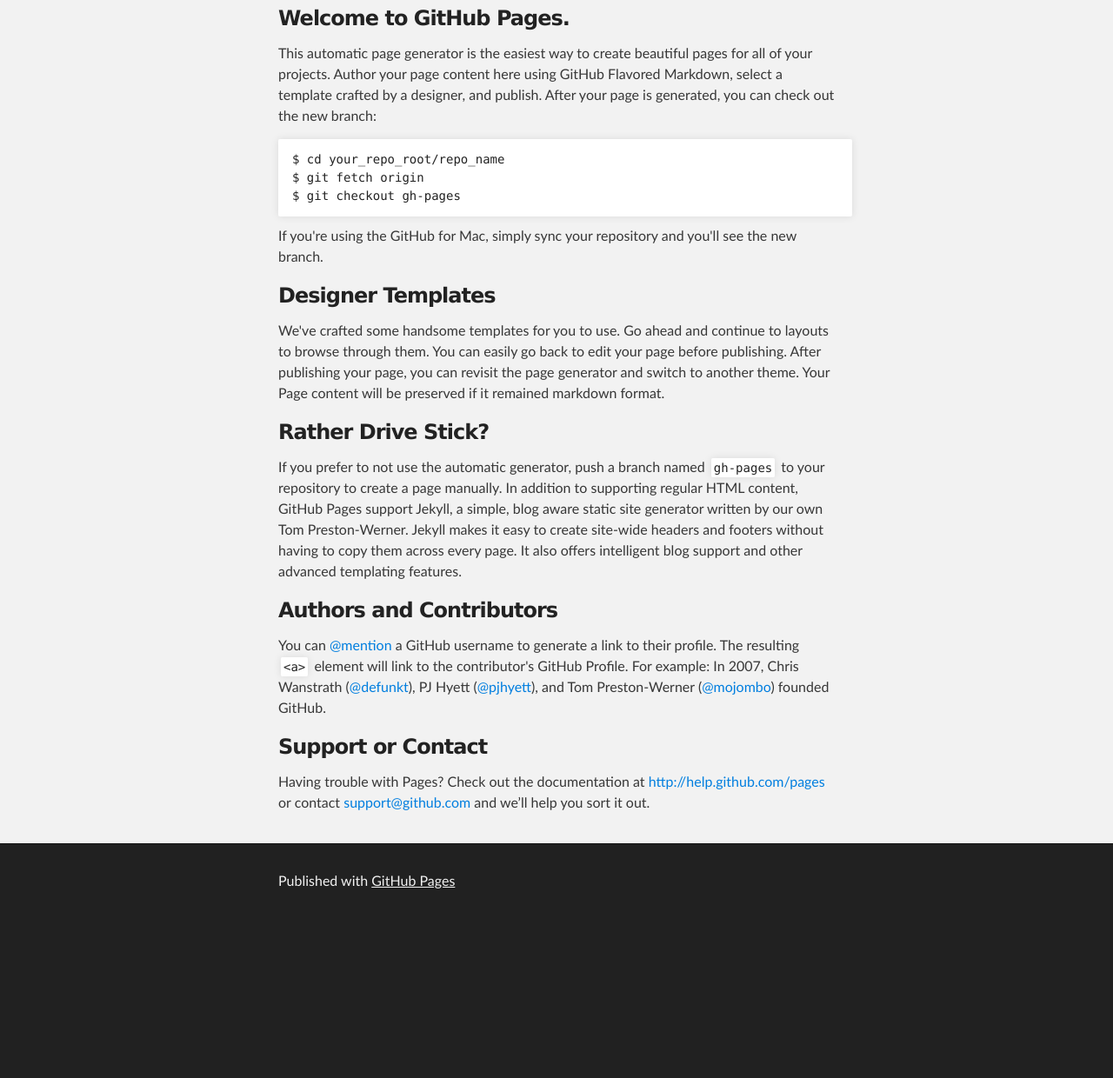
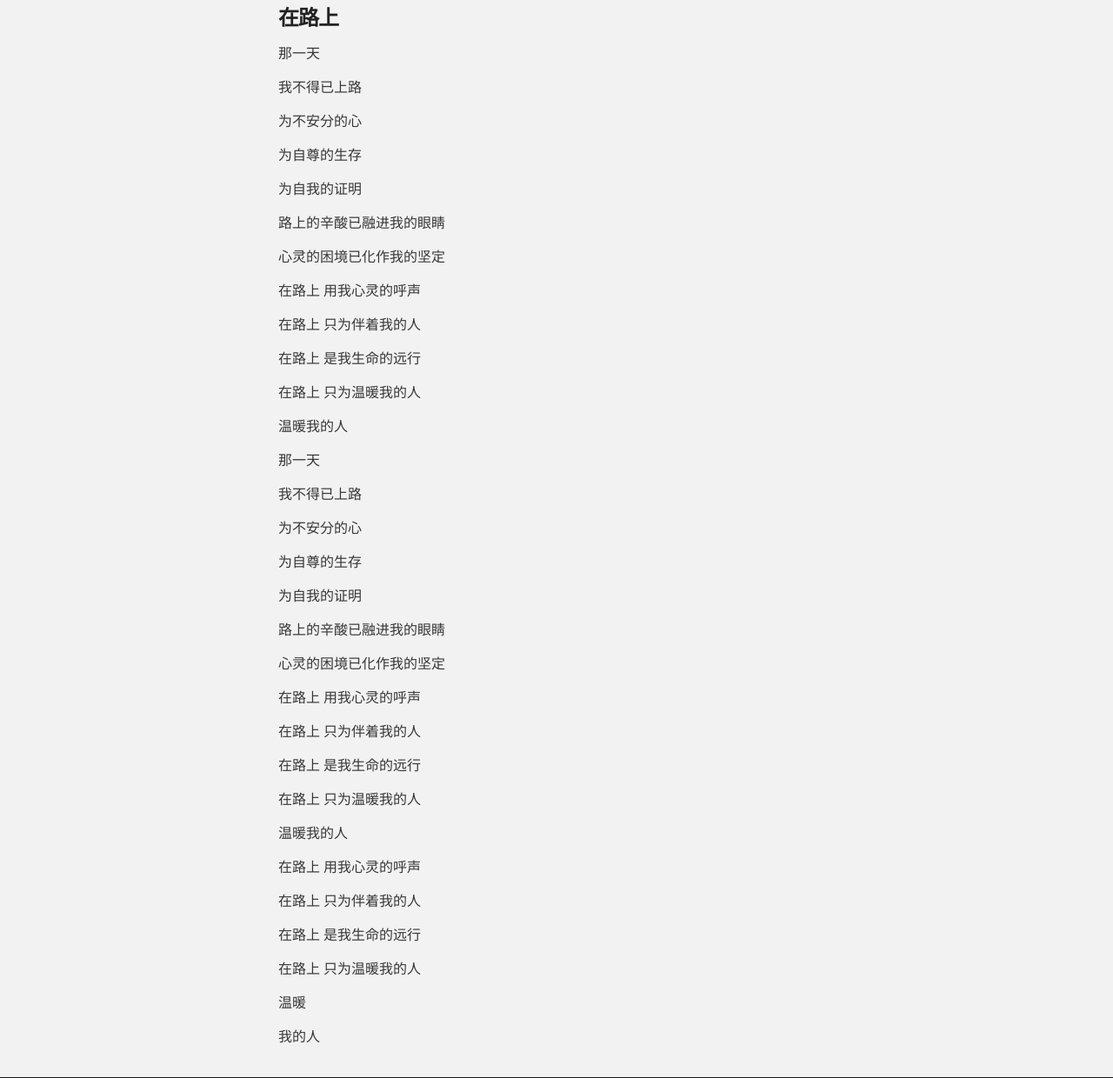
Before and after one commit to mllw/menglinglong.github.io, a plain HTML site: page index.html in a window 1280 px wide. Shown: the part 221-1461 px from the top of the page at 87% size. Before the commit the page ends 1281 px from the top, so only its background shows below. Drawn offline with Linux system fonts and the light colour scheme.

Commit message:
edit title

```diff
--- a/index.html
+++ b/index.html
@@ -8,7 +8,7 @@
 
     <link rel="stylesheet" type="text/css" media="screen" href="stylesheets/stylesheet.css">
 
-    <title>Menglinglong.github.io</title>
+    <title>人生</title>
   </head>
 
   <body>
@@ -16,9 +16,7 @@
     <!-- HEADER -->
     <div id="header_wrap" class="outer">
         <header class="inner">
-          <a id="forkme_banner" href="https://github.com/menglinglong">View on GitHub</a>
-
-          <h1 id="project_title">Menglinglong.github.io</h1>
+          <h1 id="project_title">人生旅程</h1>
           <h2 id="project_tagline"></h2>
 
         </header>
@@ -27,48 +25,43 @@
     <!-- MAIN CONTENT -->
     <div id="main_content_wrap" class="outer">
       <section id="main_content" class="inner">
-        <h3>
-<a name="welcome-to-github-pages" class="anchor" href="#welcome-to-github-pages"><span class="octicon octicon-link"></span></a>Welcome to GitHub Pages.</h3>
+        <h3>在路上</h3>
+<p>那一天</p>
+<p>我不得已上路</p>
+<p>为不安分的心</p>
+<p>为自尊的生存</p>
+<p>为自我的证明</p>
+<p>路上的辛酸已融进我的眼睛</p>
+<p>心灵的困境已化作我的坚定</p>
+<p></p>
+<p>在路上 用我心灵的呼声</p>
+<p>在路上 只为伴着我的人</p>
+<p>在路上 是我生命的远行</p>
+<p>在路上 只为温暖我的人</p>
+<p>温暖我的人</p>
+<p></p>
+<p>那一天</p>
+<p>我不得已上路</p>
+<p>为不安分的心</p>
+<p>为自尊的生存</p>
+<p>为自我的证明</p>
+<p>路上的辛酸已融进我的眼睛</p>
+<p>心灵的困境已化作我的坚定</p>
+<p></p>
+<p>在路上 用我心灵的呼声</p>
+<p>在路上 只为伴着我的人</p>
+<p>在路上 是我生命的远行</p>
+<p>在路上 只为温暖我的人</p>
+<p>温暖我的人</p>
+<p></p>
+<p>在路上 用我心灵的呼声</p>
+<p>在路上 只为伴着我的人</p>
+<p>在路上 是我生命的远行</p>
+<p>在路上 只为温暖我的人</p>
+<p>温暖 </p>
+<p>我的人</p>
 
-<p>This automatic page generator is the easiest way to create beautiful pages for all of your projects. Author your page content here using GitHub Flavored Markdown, select a template crafted by a designer, and publish. After your page is generated, you can check out the new branch:</p>
-
-<pre><code>$ cd your_repo_root/repo_name
-$ git fetch origin
-$ git checkout gh-pages
-</code></pre>
-
-<p>If you're using the GitHub for Mac, simply sync your repository and you'll see the new branch.</p>
-
-<h3>
-<a name="designer-templates" class="anchor" href="#designer-templates"><span class="octicon octicon-link"></span></a>Designer Templates</h3>
-
-<p>We've crafted some handsome templates for you to use. Go ahead and continue to layouts to browse through them. You can easily go back to edit your page before publishing. After publishing your page, you can revisit the page generator and switch to another theme. Your Page content will be preserved if it remained markdown format.</p>
-
-<h3>
-<a name="rather-drive-stick" class="anchor" href="#rather-drive-stick"><span class="octicon octicon-link"></span></a>Rather Drive Stick?</h3>
-
-<p>If you prefer to not use the automatic generator, push a branch named <code>gh-pages</code> to your repository to create a page manually. In addition to supporting regular HTML content, GitHub Pages support Jekyll, a simple, blog aware static site generator written by our own Tom Preston-Werner. Jekyll makes it easy to create site-wide headers and footers without having to copy them across every page. It also offers intelligent blog support and other advanced templating features.</p>
-
-<h3>
-<a name="authors-and-contributors" class="anchor" href="#authors-and-contributors"><span class="octicon octicon-link"></span></a>Authors and Contributors</h3>
-
-<p>You can <a href="https://github.com/blog/821" class="user-mention">@mention</a> a GitHub username to generate a link to their profile. The resulting <code>&lt;a&gt;</code> element will link to the contributor's GitHub Profile. For example: In 2007, Chris Wanstrath (<a href="https://github.com/defunkt" class="user-mention">@defunkt</a>), PJ Hyett (<a href="https://github.com/pjhyett" class="user-mention">@pjhyett</a>), and Tom Preston-Werner (<a href="https://github.com/mojombo" class="user-mention">@mojombo</a>) founded GitHub.</p>
-
-<h3>
-<a name="support-or-contact" class="anchor" href="#support-or-contact"><span class="octicon octicon-link"></span></a>Support or Contact</h3>
-
-<p>Having trouble with Pages? Check out the documentation at <a href="http://help.github.com/pages">http://help.github.com/pages</a> or contact <a href="mailto:support@github.com">support@github.com</a> and we’ll help you sort it out.</p>
-      </section>
-    </div>
-
-    <!-- FOOTER  -->
-    <div id="footer_wrap" class="outer">
-      <footer class="inner">
-        <p>Published with <a href="http://pages.github.com">GitHub Pages</a></p>
-      </footer>
-    </div>
-
-
-
+</section>
+</div>
   </body>
 </html>
```
